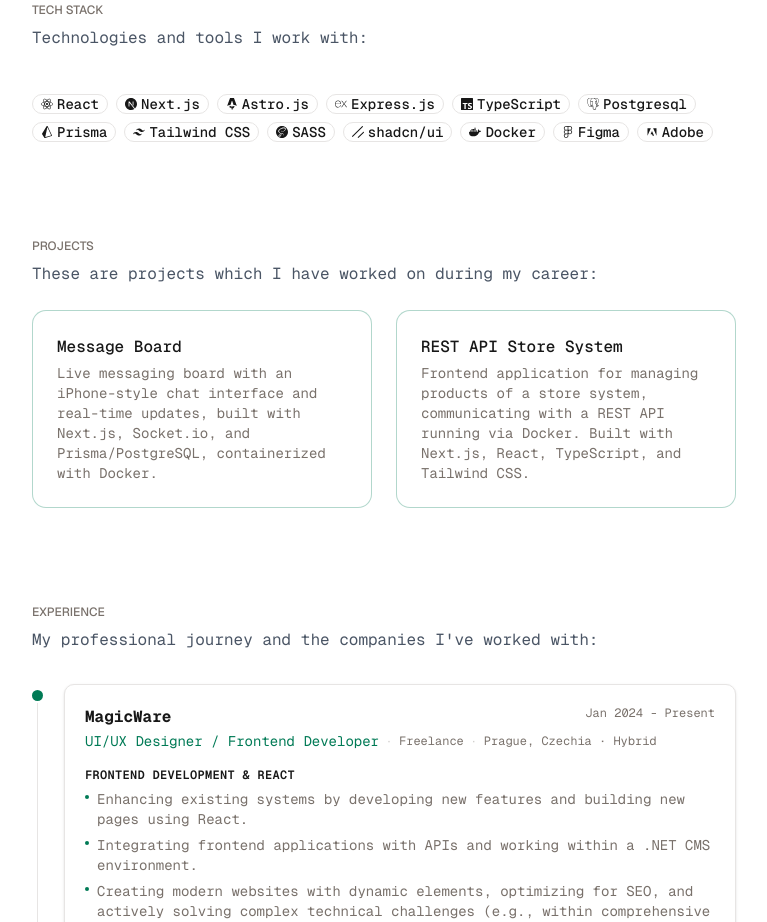
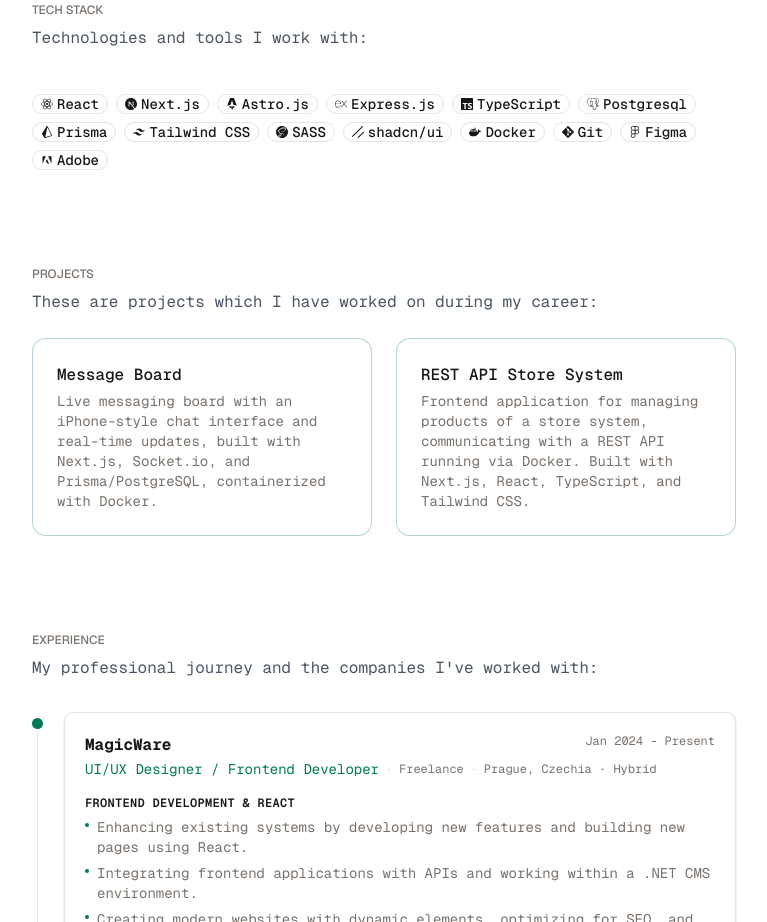
Before and after one commit to michaelptacek05/michaelptacek.com, a Next.js app: page / in a window 1280 px wide. Shown: the part 1420-2342 px from the top of the page, without its empty margins (256-1023 px from the left). Built offline with nearby package versions, Linux system fonts and the light colour scheme.

Commit message:
feat: add Git to the tech stack section

```diff
--- a/app/components/pages/Home/HomeTechStack.tsx
+++ b/app/components/pages/Home/HomeTechStack.tsx
@@ -1,6 +1,6 @@
 import { ContentContainer } from "../../ContentContainer";
 import { Badge } from "@/components/ui/badge";
-import { SiAstro, SiDocker, SiExpress, SiFigma, SiNextdotjs, SiNodedotjs, SiPostgresql, SiPrisma, SiReact, SiSass, SiShadcnui, SiTailwindcss, SiTypescript } from "react-icons/si";
+import { SiAstro, SiDocker, SiExpress, SiFigma, SiGit, SiNextdotjs, SiNodedotjs, SiPostgresql, SiPrisma, SiReact, SiSass, SiShadcnui, SiTailwindcss, SiTypescript } from "react-icons/si";
 import { LiaAdobe } from "react-icons/lia";
 import { SectionHeader } from "../../SectionHeader";
 
@@ -50,6 +50,10 @@
         icon: <SiDocker />
     },
     {
+        name: "Git",
+        icon: <SiGit />
+    },
+    {
         name: "Figma",
         icon: <SiFigma />
     },
```
